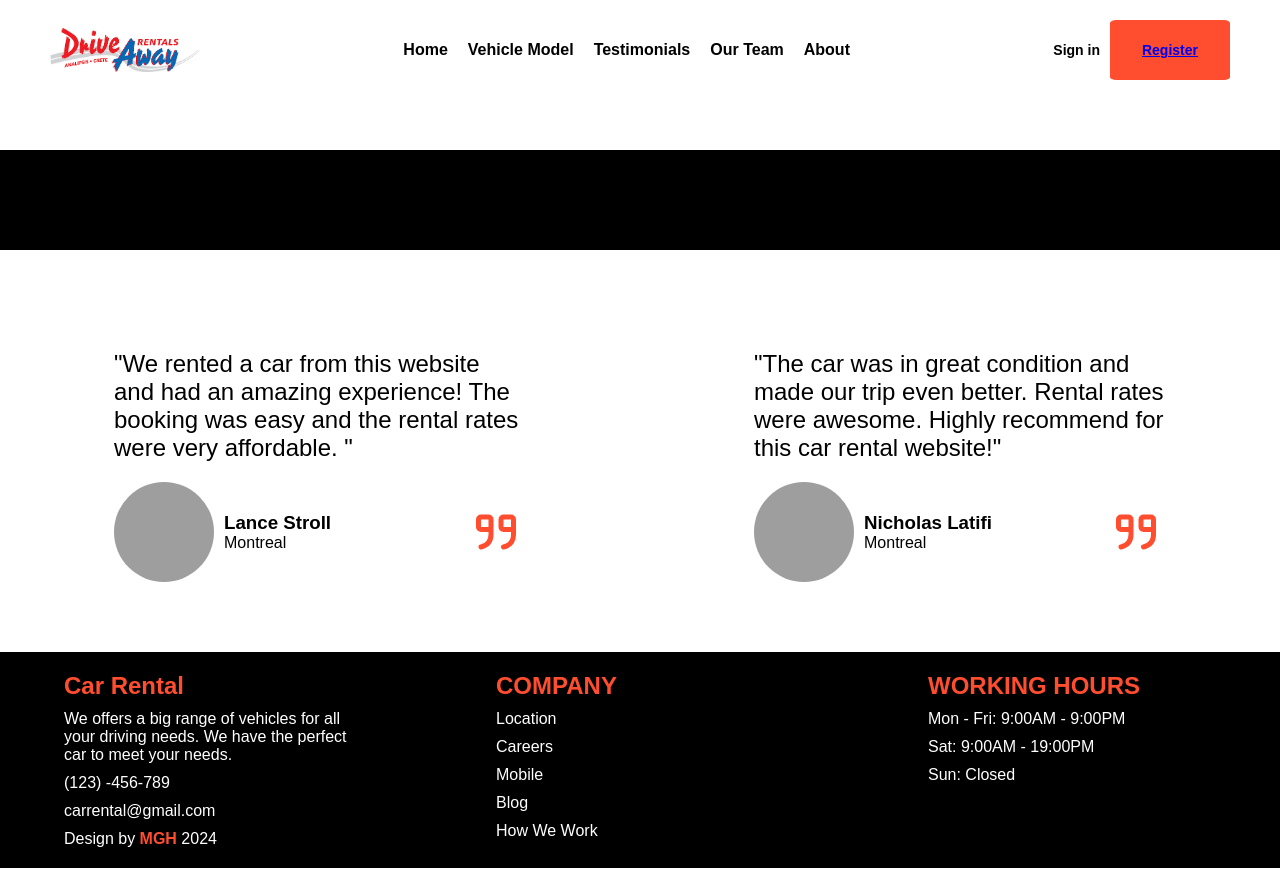
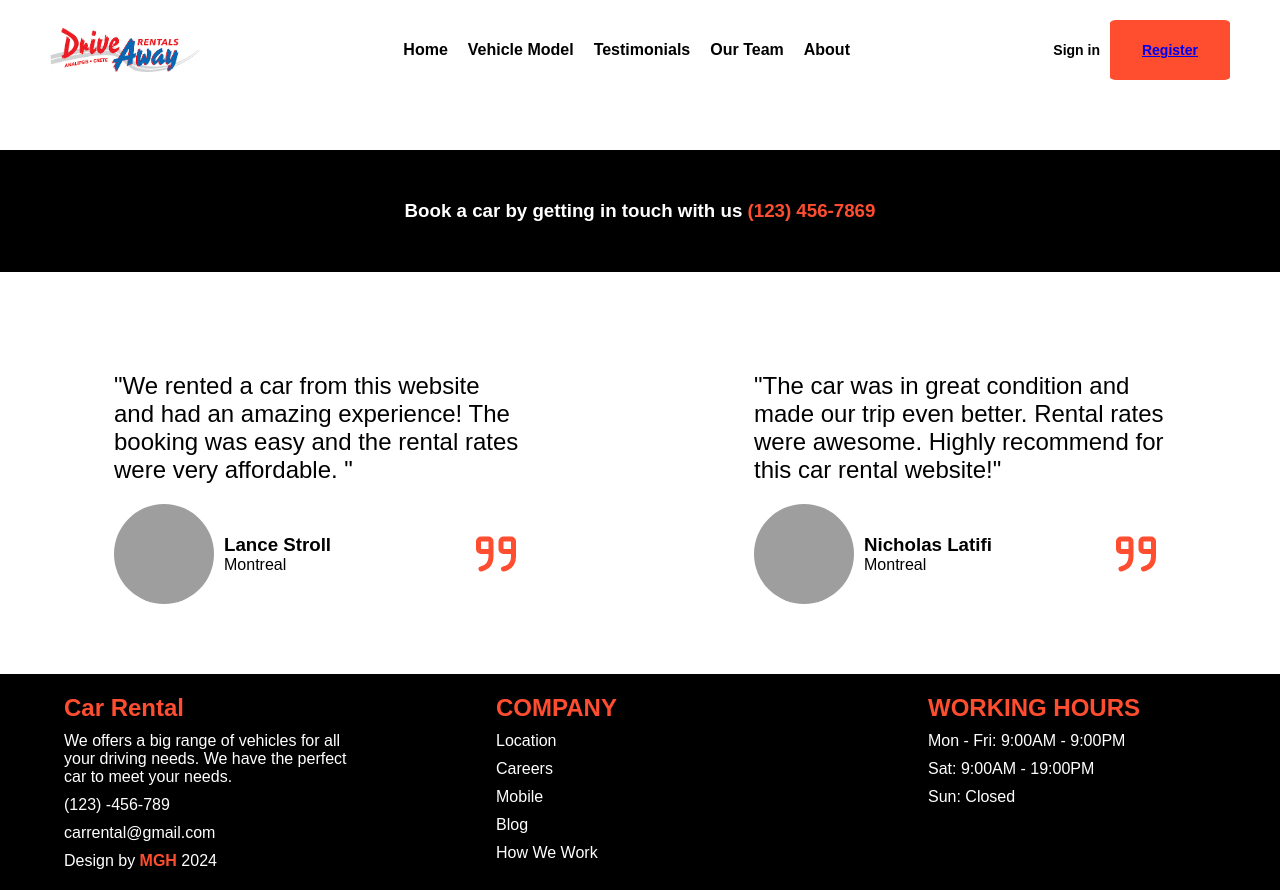
Before and after one commit to Mohamad-Gh/React_Apps, a React (Create React App) app in the folder car-rental-app/: page /Testimonials in a window 1280 px wide. Before the commit the page ends 868 px from the top, so only its background shows below. Built offline with nearby package versions, Linux system fonts and the light colour scheme; grey boxes are pictures that could not be loaded.

Commit message:
Rename the  testimonial page name

```diff
--- a/car-rental-app/src/components/App.jsx
+++ b/car-rental-app/src/components/App.jsx
@@ -2,10 +2,10 @@ import "./App.css";
 import { Routes, Route } from "react-router-dom";
 import HomePage from "./HomePage";
 import VehicleModel from "./VehicleModel";
-import Testimonials from "./Testimonials";
 import OurTeam from "./OurTeam";
 import About from "./About";
 import Register from "./Register";
+import TestimonialsPage from "./TestimonialsPage";
 
 function App() {
   return (
@@ -13,7 +13,7 @@ function App() {
       <Routes>
         <Route path="/" element={<HomePage />} />
         <Route path="/Vehicle Model" element={<VehicleModel />} />
-        <Route path="/Testimonials" element={<Testimonials />} />
+        <Route path="/Testimonials" element={<TestimonialsPage />} />
         <Route path="/Our Team" element={<OurTeam />} />
         <Route path="/About" element={<About />} />
         <Route path="/Register" element={<Register />} />
--- a/car-rental-app/src/components/Testimonials.jsx
+++ b/car-rental-app/src/components/TestimonialsPage.jsx
@@ -4,11 +4,14 @@ import Footer from "./Footer";
 import BlackDivider from "./BlackDivider";
 import TestimonialBox from "./TestimonialBOX";
 
-function Testimonials() {
+function TestimonialsPage() {
   return (
     <div>
       <Header />
-      <BlackDivider />
+      <BlackDivider
+        text="Book a car by getting in touch with us"
+        span="(123) 456-7869"
+      />
       <div className="testimonials-album">
         <TestimonialBox
           comment='"We rented a car from this website and had an amazing
@@ -32,4 +35,4 @@ function Testimonials() {
   );
 }
 
-export default Testimonials;
+export default TestimonialsPage;
```
